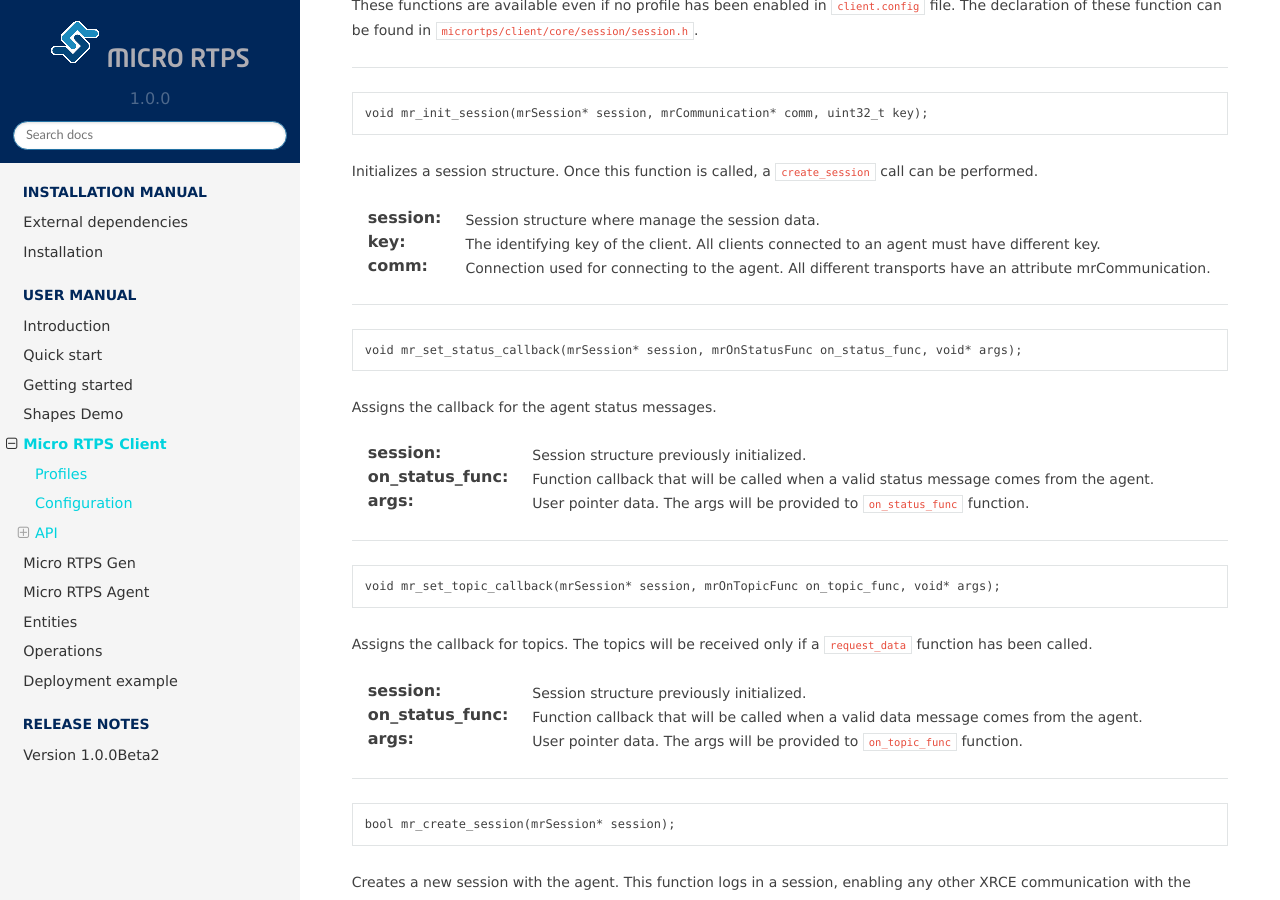
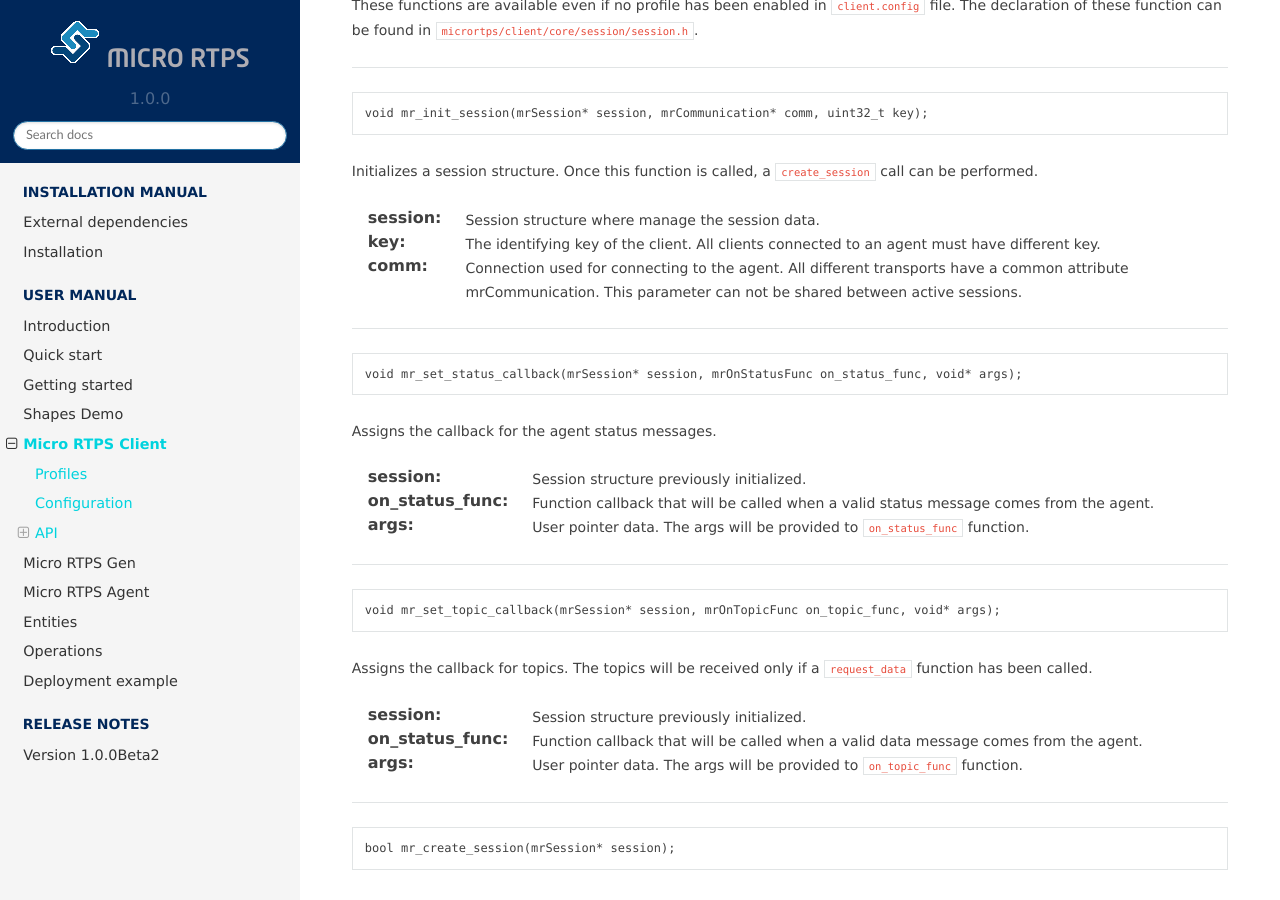
Before and after one commit to eProsima/Micro-XRCE-DDS-docs, a Sphinx documentation site: the page built from docs/client.rst, in a window 1280 px wide and 900 px high, scrolled down 2618 px. Built offline with Sphinx 7.4.7 and the Read the Docs theme 2.0.0, drawn with Linux system fonts in a browser that asks for light colours.

Commit message:
Added relevant line into create_session explanation

```diff
--- a/docs/client.rst
+++ b/docs/client.rst
@@ -130,7 +130,8 @@
 :key: The identifying key of the client.
       All clients connected to an agent must have different key.
 :comm: Connection used for connecting to the agent.
-       All different transports have an attribute mrCommunication.
+       All different transports have a common attribute mrCommunication.
+       This parameter can not be shared between active sessions.
 
 ------
 
```
